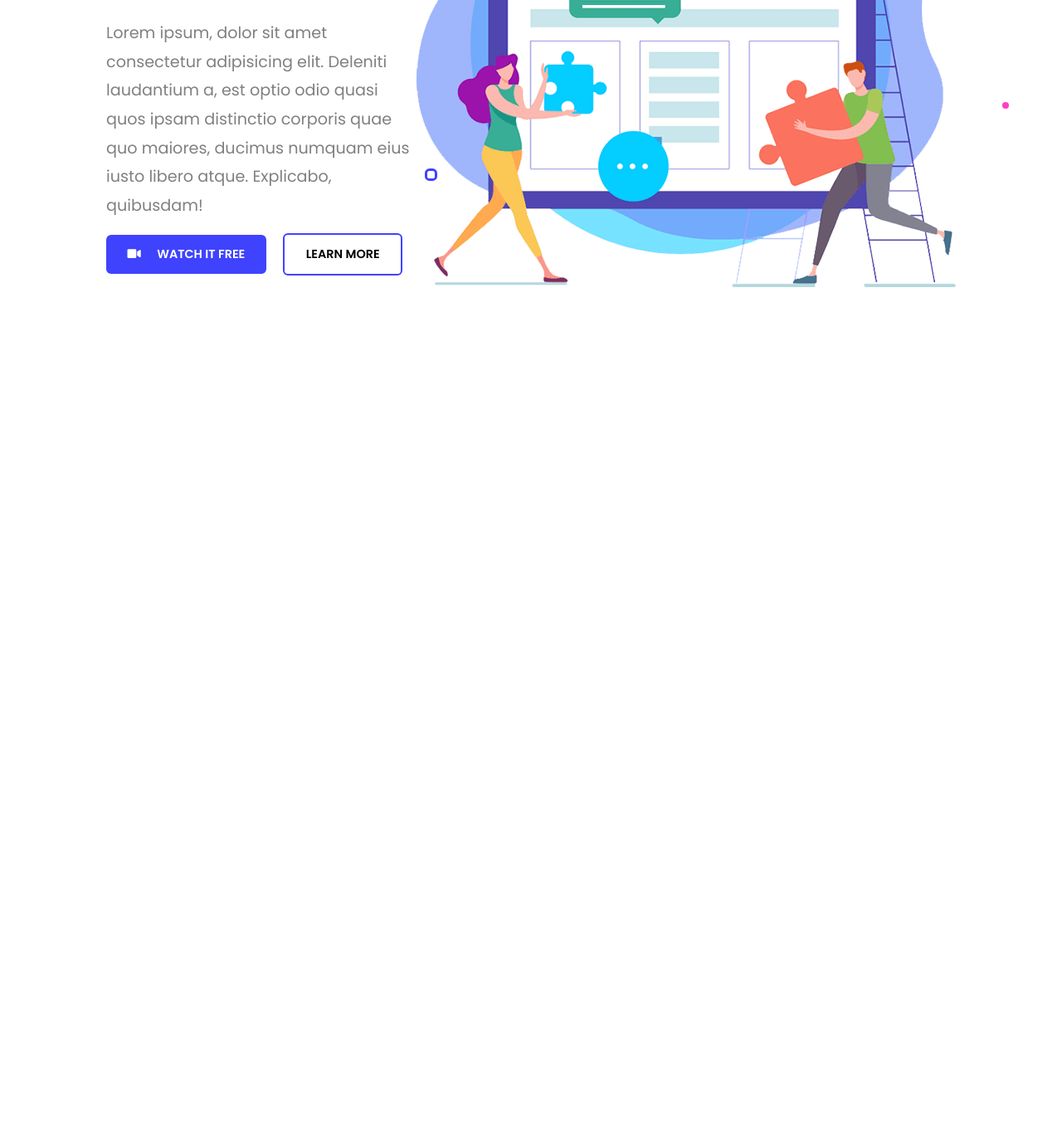
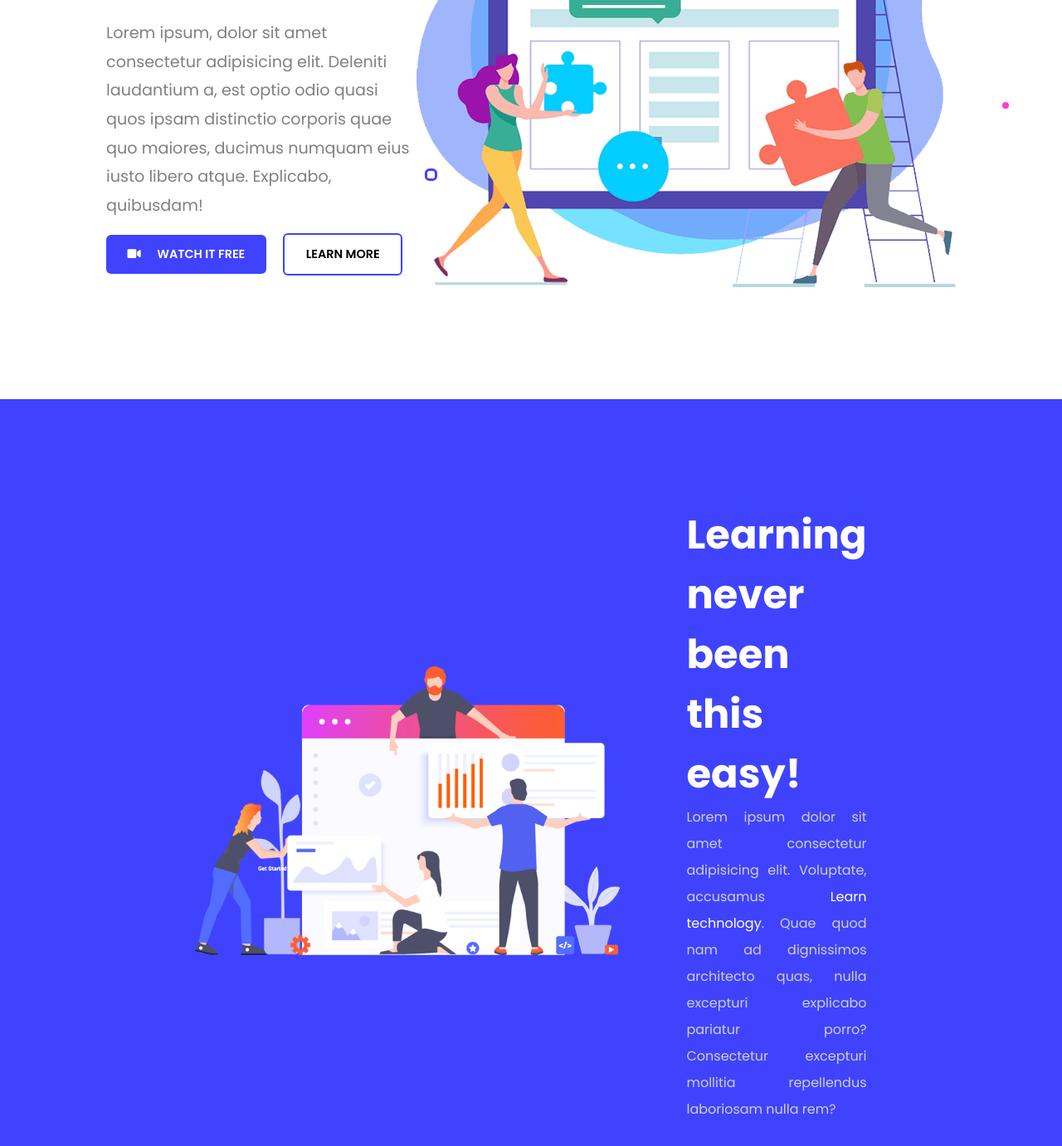
Before and after one commit to Paul-369/Landing-Page, a website: page index.html in a window 1280 px wide. Shown: the part 437-1818 px from the top of the page at 83% size. Before the commit the page ends 918 px from the top, so only its background shows below. Drawn offline with Linux system fonts and the light colour scheme; a web font is replaced by a local one.

Commit message:
About section

```diff
--- a/assets/scss/main.scss
+++ b/assets/scss/main.scss
@@ -16,4 +16,5 @@
 @import './layouts/background_elements';
 
 // Pages
-@import './pages/home'
+@import './pages/home';
+@import './pages/about';
--- /dev/null
+++ b/assets/scss/pages/_about.scss
@@ -0,0 +1,36 @@
+@use '../abstract/variable' as var;
+@use '../abstract/functions' as func;
+
+.about-area{
+    padding: 8rem 20rem;
+    background-color: func.theme-colors();
+    display: flex;
+    justify-content: center;
+    align-items: center;
+
+    &__img{
+        width: 32rem;
+    }
+
+    &__content{
+        color: #fff;
+
+        h2{
+            font-size: 3rem;
+        }
+
+        p{
+            line-height: 2;
+            color: #cfcfcf;
+            text-align: justify;
+
+            a{
+                color: #fff;
+
+                &:hover{
+                    text-shadow: 10px 20px 30px #000;
+                }
+            }
+        }
+    }
+}
--- a/assets/scss/pages/_home.scss
+++ b/assets/scss/pages/_home.scss
@@ -3,6 +3,7 @@
     justify-content: space-around;
     align-items: center;
     padding: 8rem;
+    min-height: calc(100vh - 80px);
 
     &--content{
         max-width: 34rem;
--- a/index.html
+++ b/index.html
@@ -77,6 +77,17 @@
                 <img src="./assets/img/web-design-illustration.png" alt="Web design illustration">
             </div>
         </section>
+
+        <section class="about-area">
+            <div class="mr-5">
+                <img src="./assets/img/web-development-illustration.png" alt="Web Development Illustration" class="about-area__img">
+            </div>
+
+            <div class="about-area__content">
+                <h2 class="about-area__title">Learning never been this easy!</h2>
+                <p class="about-area__desc">Lorem ipsum dolor sit amet consectetur adipisicing elit. Voluptate, accusamus <a href="#">Learn technology</a>. Quae quod nam ad dignissimos architecto quas, nulla excepturi explicabo pariatur porro? Consectetur excepturi mollitia repellendus laboriosam nulla rem?</p>
+            </div>
+        </section>
     </main>
     <!-- ========== End MAIN ========== -->
 
```
Also changed, not shown: assets/css/style.css, 1 other file.
